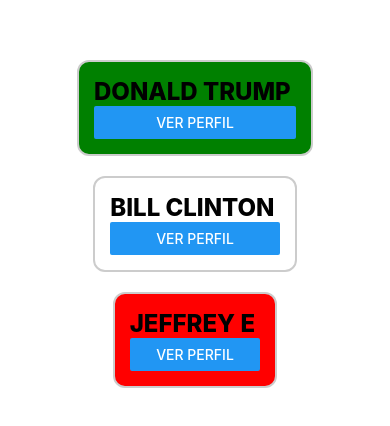
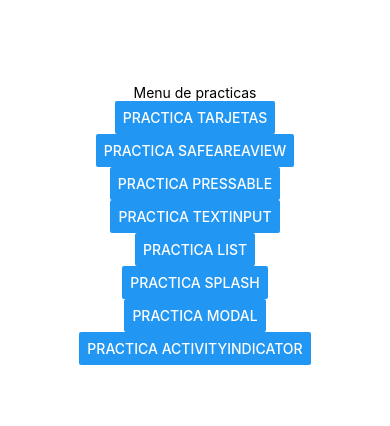
Before and after one commit to tadeoser2005-web/DAM223, a React Native app in the folder miAPP2/: screen / in a window 390 px wide. Shown: the part 198-624 px from the top of the page. Built offline with nearby package versions, Linux system fonts and the light colour scheme.

Commit message:
Practica 8

```diff
--- a/miAPP2/App.js
+++ b/miAPP2/App.js
@@ -1,40 +1,9 @@
-import { StatusBar } from 'expo-status-bar';
-import { StyleSheet, Text, View, Image } from 'react-native';
-import {Saludo} from './componentes/Saludo';
-import {Saludo2}  from './componentes/Saludo2';
-import {Perfil} from './componentes/Perfil';
-
-
+import { StyleSheet, View} from 'react-native';
+import MenuScreen from "./screen/MenuScreen";
 export default function App() {
     return (
         <View style={styles.container}>
-
-
-        <Perfil
-            nombre="Donald Trump "
-            carrera="TIID "
-            materia="Aplicaciones Móviles "
-            cuatrimestre="5 "
-            style={styles.tarjeta3}>
-        </Perfil>
-
-        <Perfil
-            nombre="Bill Clinton "
-            carrera="TIID "
-            materia="Aplicaciones Móviles "
-            cuatrimestre="6 "
-            style={styles.tarjeta2}>
-        </Perfil>
-
-        <Perfil
-            nombre="Jeffrey E "
-            carrera="TIID "
-            materia="Aplicaciones Móviles "
-            cuatrimestre="5 "
-            style={styles.tarjeta1}
-        >
-        </Perfil>
-      <StatusBar style="auto" />
+            <MenuScreen/>
         </View>
     );
 }
@@ -47,13 +16,4 @@ const styles = StyleSheet.create({
         alignItems: 'center',
         justifyContent: 'center',
     },
-    tarjeta1: {
-      backgroundColor:'red',
-    },
-    tarjeta2: {
-        backgroundColor:'oranje',
-    },
-    tarjeta3: {
-        backgroundColor:'green',
-    },
 });
--- /dev/null
+++ b/miAPP2/screen/ActivityIndicatorScreen.js
@@ -0,0 +1,20 @@
+import { StyleSheet, View,Text} from 'react-native';
+
+export default function PressableScreen() {
+    return (
+        <View style={styles.container}>
+            <Text>Aqui va la practica 16 </Text>
+            <text>Equipo de Judith</text>
+        </View>
+    );
+}
+
+const styles = StyleSheet.create({
+    container: {
+        flex: 1,
+        backgroundColor: '#fff',
+        flexDirection:'column',
+        alignItems: 'center',
+        justifyContent: 'center',
+    },
+});
--- /dev/null
+++ b/miAPP2/screen/ListScreen.js
@@ -0,0 +1,20 @@
+import { StyleSheet, View,Text} from 'react-native';
+
+export default function PressableScreen() {
+    return (
+        <View style={styles.container}>
+            <Text>Aqui va la practica 13 </Text>
+            <text>Equipo de Natalia</text>
+        </View>
+    );
+}
+
+const styles = StyleSheet.create({
+    container: {
+        flex: 1,
+        backgroundColor: '#fff',
+        flexDirection:'column',
+        alignItems: 'center',
+        justifyContent: 'center',
+    },
+});
--- /dev/null
+++ b/miAPP2/screen/MenuScreen.js
@@ -0,0 +1,58 @@
+import { StyleSheet, View,Text,Button} from 'react-native';
+import {useState} from "react";
+import SafeScreen  from "./SafeScreen";
+import PressableScreen from "./PressableScreen";
+import TarjetasScreen from "./TarjetasScreen";
+import TextInputScreen from "./TextInputScreen";
+import ListScreen from "./ListScreen";
+import SlapshScreen from "./SlapshScreen";
+import ModalScreen from "./ModalScreen";
+import ActivityIndicator from "./ActivityIndicatorScreen";
+
+export default function MenuScreen() {
+    const [screen, setScreen] = useState('menu'); /*en el parametro ponemos la primera pantalla que quiero q se muestre*/
+
+    switch (screen) {
+        case 'safe':
+            return <SafeScreen/>;
+        case 'press':
+            return <PressableScreen/>;
+        case 'tarjetas':
+            return <TarjetasScreen/>;
+        case 'text':
+            return <TextInputScreen/>;
+        case 'list':
+            return <ListScreen/>;
+        case 'splash':
+            return <SlapshScreen/>;
+        case 'modal':
+            return <ModalScreen/>;
+        case 'activity':
+            return <ActivityIndicator/>;
+        case 'menu':
+        default:
+
+            return (
+                <View style={styles.container}>
+                    <Text>Menu de practicas</Text>
+                    <Button title="Practica tarjetas" onPress={() => setScreen('tarjetas')} />
+                    <Button title="Practica SafeAreaView" onPress={() => setScreen('safe')} />
+                    <Button title="Practica Pressable"  onPress={() => setScreen('press')}/>
+                    <Button title="Practica TextInput" onPress={() => setScreen('text')}/>
+                    <Button title="Practica List" onPress={() => setScreen('list')}/>
+                    <Button title="Practica Splash" onPress={() => setScreen('splash')}/>
+                    <Button title="Practica Modal" onPress={() => setScreen('modal')}/>
+                    <Button title="Practica ActivityIndicator" onPress={() => setScreen('activity')}/>
+                </View>
+            );
+    } //switch
+}// funcion
+const styles = StyleSheet.create({
+    container: {
+        flex: 1,
+        backgroundColor: '#fff',
+        flexDirection:'column',
+        alignItems: 'center',
+        justifyContent: 'center',
+    },
+});
--- /dev/null
+++ b/miAPP2/screen/ModalScreen.js
@@ -0,0 +1,20 @@
+import { StyleSheet, View,Text} from 'react-native';
+
+export default function PressableScreen() {
+    return (
+        <View style={styles.container}>
+            <Text>Aqui va la practica 15 </Text>
+            <text>Equipo de Iancarlo</text>
+        </View>
+    );
+}
+
+const styles = StyleSheet.create({
+    container: {
+        flex: 1,
+        backgroundColor: '#fff',
+        flexDirection:'column',
+        alignItems: 'center',
+        justifyContent: 'center',
+    },
+});
--- /dev/null
+++ b/miAPP2/screen/PressableScreen.js
@@ -0,0 +1,20 @@
+import { StyleSheet, View,Text} from 'react-native';
+
+export default function PressableScreen() {
+    return (
+        <View style={styles.container}>
+            <Text>Aqui va la practica 11 </Text>
+            <text>Equipo de Karen</text>
+        </View>
+    );
+}
+
+const styles = StyleSheet.create({
+    container: {
+        flex: 1,
+        backgroundColor: '#fff',
+        flexDirection:'column',
+        alignItems: 'center',
+        justifyContent: 'center',
+    },
+});
--- /dev/null
+++ b/miAPP2/screen/SafeScreen.js
@@ -0,0 +1,20 @@
+import { StyleSheet, View,Text} from 'react-native';
+
+export default function SafeScreen() {
+    return (
+        <View style={styles.container}>
+            <Text>Aqui va la practica 10 </Text>
+            <text>Equipo de dulce</text>
+        </View>
+    );
+}
+
+const styles = StyleSheet.create({
+    container: {
+        flex: 1,
+        backgroundColor: '#fff',
+        flexDirection:'column',
+        alignItems: 'center',
+        justifyContent: 'center',
+    },
+});
--- /dev/null
+++ b/miAPP2/screen/SlapshScreen.js
@@ -0,0 +1,20 @@
+import { StyleSheet, View,Text} from 'react-native';
+
+export default function PressableScreen() {
+    return (
+        <View style={styles.container}>
+            <Text>Aqui va la practica 14 </Text>
+            <text>Equipo de paloma</text>
+        </View>
+    );
+}
+
+const styles = StyleSheet.create({
+    container: {
+        flex: 1,
+        backgroundColor: '#fff',
+        flexDirection:'column',
+        alignItems: 'center',
+        justifyContent: 'center',
+    },
+});
--- /dev/null
+++ b/miAPP2/screen/TarjetasScreen.js
@@ -0,0 +1,58 @@
+
+import { StatusBar } from 'expo-status-bar';
+import { StyleSheet, View} from 'react-native';
+import {Perfil} from '../componentes/Perfil';
+
+
+export default function TarjetasScreen() {
+    return (
+        <View style={styles.container}>
+
+
+            <Perfil
+                nombre="Donald Trump "
+                carrera="TIID "
+                materia="Aplicaciones Móviles "
+                cuatrimestre="5 "
+                style={styles.tarjeta3}>
+            </Perfil>
+
+            <Perfil
+                nombre="Bill Clinton "
+                carrera="TIID "
+                materia="Aplicaciones Móviles "
+                cuatrimestre="6 "
+                style={styles.tarjeta2}>
+            </Perfil>
+
+            <Perfil
+                nombre="Jeffrey E "
+                carrera="TIID "
+                materia="Aplicaciones Móviles "
+                cuatrimestre="5 "
+                style={styles.tarjeta1}
+            >
+            </Perfil>
+            <StatusBar style="auto" />
+        </View>
+    );
+}
+
+const styles = StyleSheet.create({
+    container: {
+        flex: 1,
+        backgroundColor: '#fff',
+        flexDirection:'column',
+        alignItems: 'center',
+        justifyContent: 'center',
+    },
+    tarjeta1: {
+        backgroundColor:'red',
+    },
+    tarjeta2: {
+        backgroundColor:'oranje',
+    },
+    tarjeta3: {
+        backgroundColor:'green',
+    },
+});
--- /dev/null
+++ b/miAPP2/screen/TextInputScreen.js
@@ -0,0 +1,20 @@
+import { StyleSheet, View,Text} from 'react-native';
+
+export default function PressableScreen() {
+    return (
+        <View style={styles.container}>
+            <Text>Aqui va la practica 12 </Text>
+            <text>Equipo de Jesus</text>
+        </View>
+    );
+}
+
+const styles = StyleSheet.create({
+    container: {
+        flex: 1,
+        backgroundColor: '#fff',
+        flexDirection:'column',
+        alignItems: 'center',
+        justifyContent: 'center',
+    },
+});
```
Lines whose indentation alone changed are shown as unchanged.
